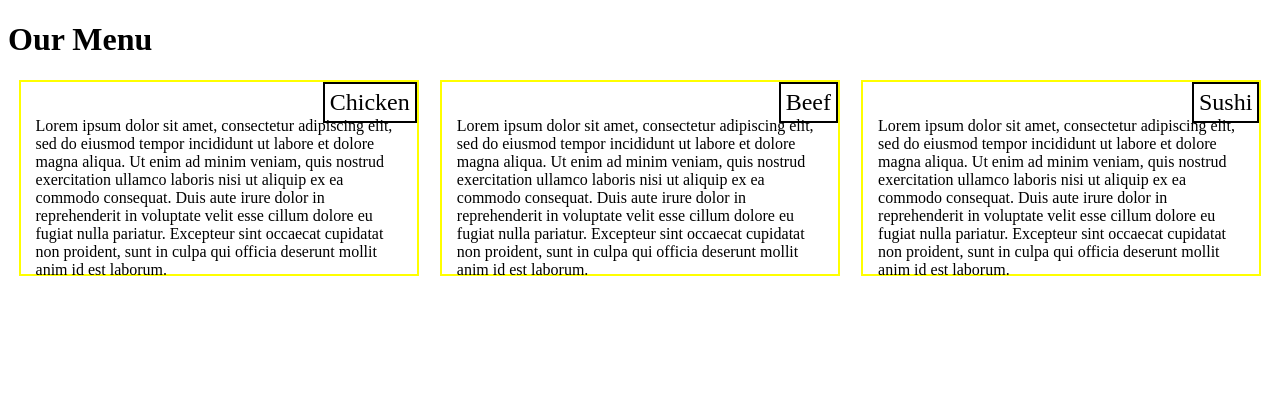
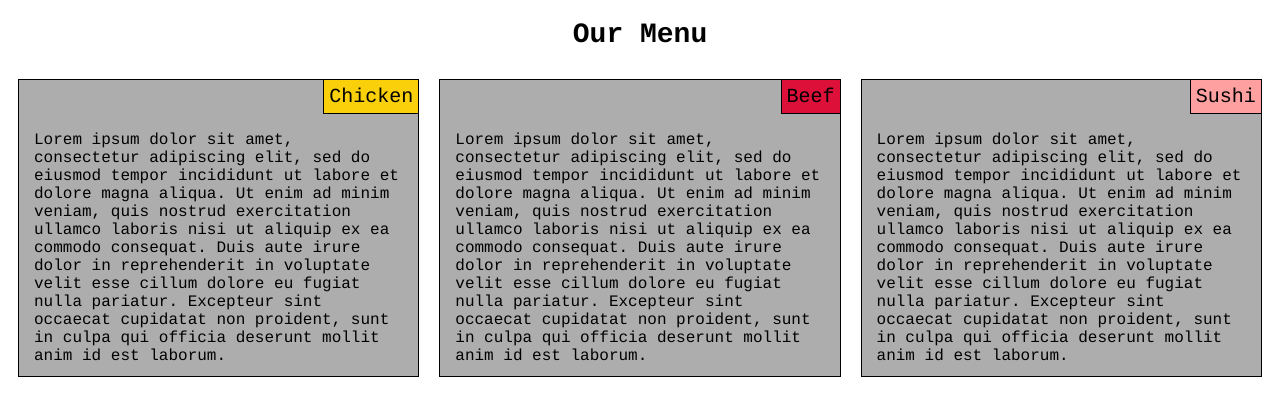
Before and after one commit to ivsavchenko/coursera, a plain HTML site: page cssjsforwebdevs/index.html in a window 1280 px wide. Drawn offline with Linux system fonts and the light colour scheme.

Commit message:
now it looks better

```diff
--- a/cssjsforwebdevs/css/styles.css
+++ b/cssjsforwebdevs/css/styles.css
@@ -1,20 +1,26 @@
 * {
-  box-sizing: border-box;
+    box-sizing: border-box;
+    font-family: Courier, "Courier New", monospace;
+}
+
+h1 {
+    text-align:center;
+    font-size: 1.75em;
 }
 
 .text {
     position: relative;
     top: 20px;
-    margin: 15px;
+    padding: 15px;
 }
 
 .title {
     position: absolute;
-    top: 0px;
-    right: 0px;
-    border: 2px solid #000000;
+    top: -1px;
+    right: -1px;
+    border: 1px solid #000000;
     margin: 0px;
-    font-size: 1.5em;
+    font-size: 1.25em;
     padding: 5px;
 }
 
@@ -24,22 +30,21 @@
 
 .container {
     position: relative;
-    width: 95%;
-    margin-right: auto;
-    margin-left: auto;
-    border: 2px solid #ffff00;
+    border: 1px solid #000000;
+    background-color:#adadad;
+    margin: 10px;
 }
 
 .chicken {
-    background-color: #0af00a;
+    background-color: #fad00a;
 }
 
 .beef {
-    background-color: #ff203a;
+    background-color: #dd103a;
 }
 
 .sushi {
-    background-color: #dd103a;
+    background-color: #ffa0a0;
 }
 
 
--- a/cssjsforwebdevs/index.html
+++ b/cssjsforwebdevs/index.html
@@ -7,24 +7,26 @@
         <link rel="stylesheet" href="css/styles.css">
     </head>
     <body>
-        <h1>Our Menu</h1>
+        <div class="row">
+            <h1>Our Menu</h1>
+        </div>
 
         <div class="row">
             <div class="col-lg-4 col-md-6 col-sm-12">
                 <div class="container">
-                    <p class="title">Chicken</p>
+                    <p class="title chicken">Chicken</p>
                     <p class="text">Lorem ipsum dolor sit amet, consectetur adipiscing elit, sed do eiusmod tempor incididunt ut labore et dolore magna aliqua. Ut enim ad minim veniam, quis nostrud exercitation ullamco laboris nisi ut aliquip ex ea commodo consequat. Duis aute irure dolor in reprehenderit in voluptate velit esse cillum dolore eu fugiat nulla pariatur. Excepteur sint occaecat cupidatat non proident, sunt in culpa qui officia deserunt mollit anim id est laborum.</p>
                 </div>
             </div>
             <div class="col-lg-4 col-md-6 col-sm-12">
                 <div class="container">
-                    <p class="title">Beef</p>
+                    <p class="title beef">Beef</p>
                     <p class="text">Lorem ipsum dolor sit amet, consectetur adipiscing elit, sed do eiusmod tempor incididunt ut labore et dolore magna aliqua. Ut enim ad minim veniam, quis nostrud exercitation ullamco laboris nisi ut aliquip ex ea commodo consequat. Duis aute irure dolor in reprehenderit in voluptate velit esse cillum dolore eu fugiat nulla pariatur. Excepteur sint occaecat cupidatat non proident, sunt in culpa qui officia deserunt mollit anim id est laborum.</span>
                 </div>
             </div>
             <div class="col-lg-4 col-md-12 col-sm-12">
                 <div class="container">
-                    <p class="title">Sushi</p>
+                    <p class="title sushi">Sushi</p>
                     <p class="text">Lorem ipsum dolor sit amet, consectetur adipiscing elit, sed do eiusmod tempor incididunt ut labore et dolore magna aliqua. Ut enim ad minim veniam, quis nostrud exercitation ullamco laboris nisi ut aliquip ex ea commodo consequat. Duis aute irure dolor in reprehenderit in voluptate velit esse cillum dolore eu fugiat nulla pariatur. Excepteur sint occaecat cupidatat non proident, sunt in culpa qui officia deserunt mollit anim id est laborum.</p>
                 </div>
             </div>
```
